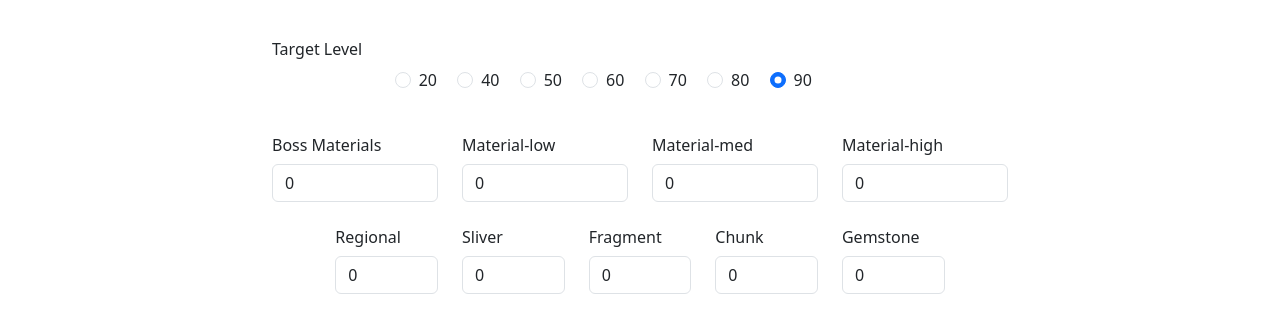
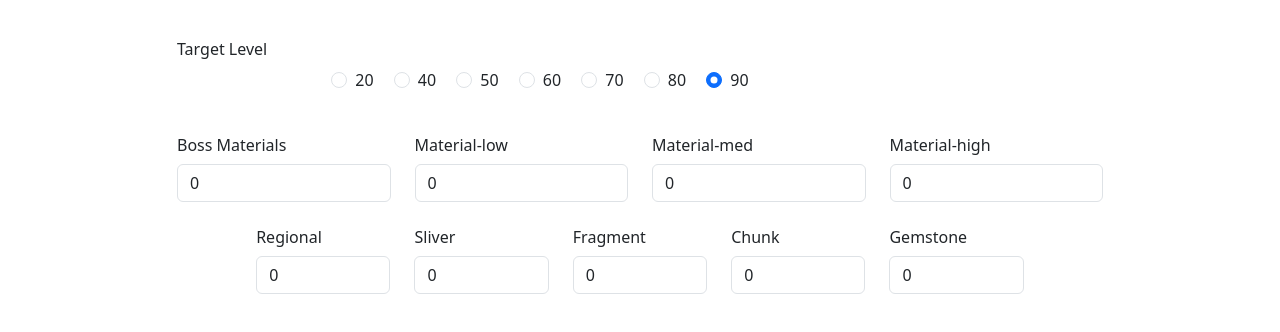
Before and after one commit to laywang142/laywang142.github.io, a plain HTML site: page index.html in a window 1280 px wide. Shown: the part 674-1006 px from the top of the page. Drawn offline with nearby package versions, Linux system fonts and the light colour scheme.

Commit message:
final table

```diff
--- a/index.html
+++ b/index.html
@@ -162,8 +162,8 @@
   <!--- Begin Main Form-->
   <div class="container">
     <div class='row'>
-      <div class="col-2"></div>
-      <div class="col-8">
+      <div class="col-1"></div>
+      <div class="col-10">
         <form onkeypress="return event.keyCode != 13" id = "myForm">
 
           <div class="row mb-3">
@@ -280,7 +280,7 @@
           </div>
         </form>
       </div>
-      <div class='col-2'></div>
+      <div class='col-1'></div>
     </div>
   </div>
   <!--- End Main Form-->
```
